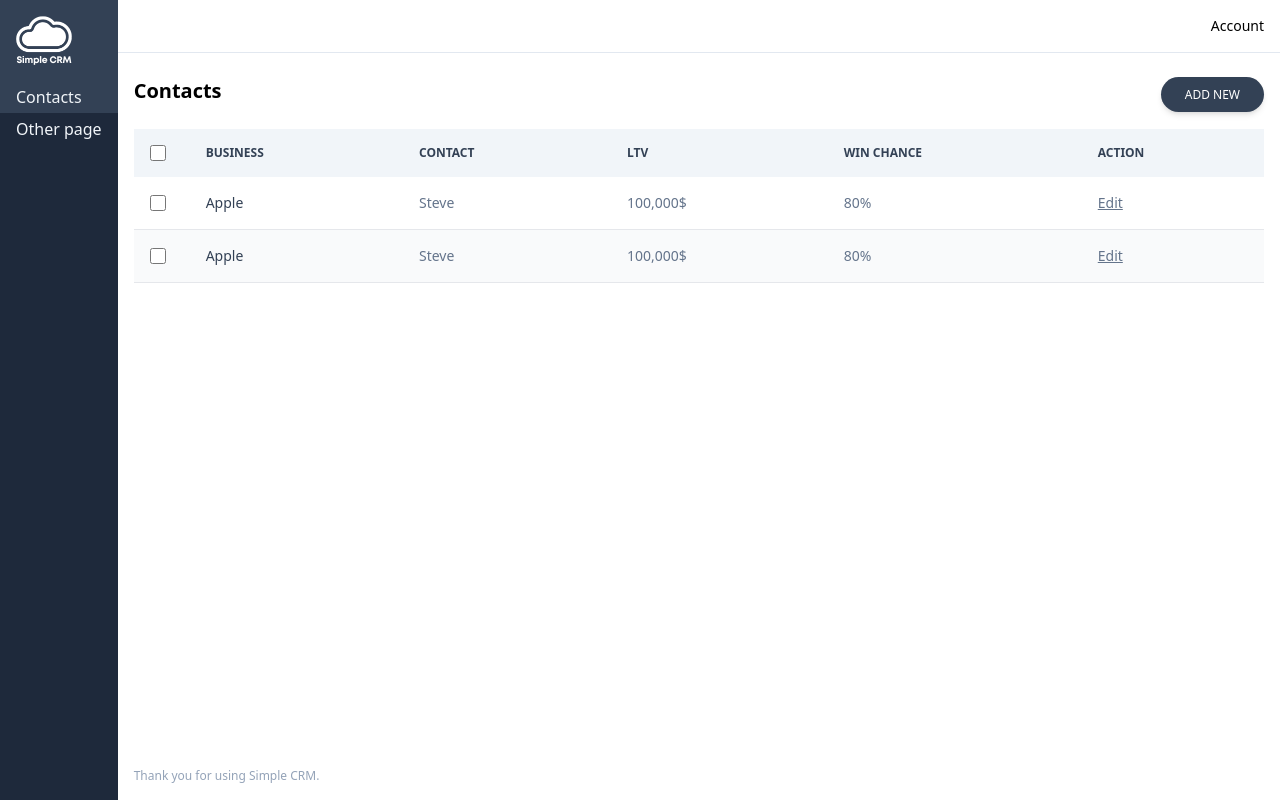
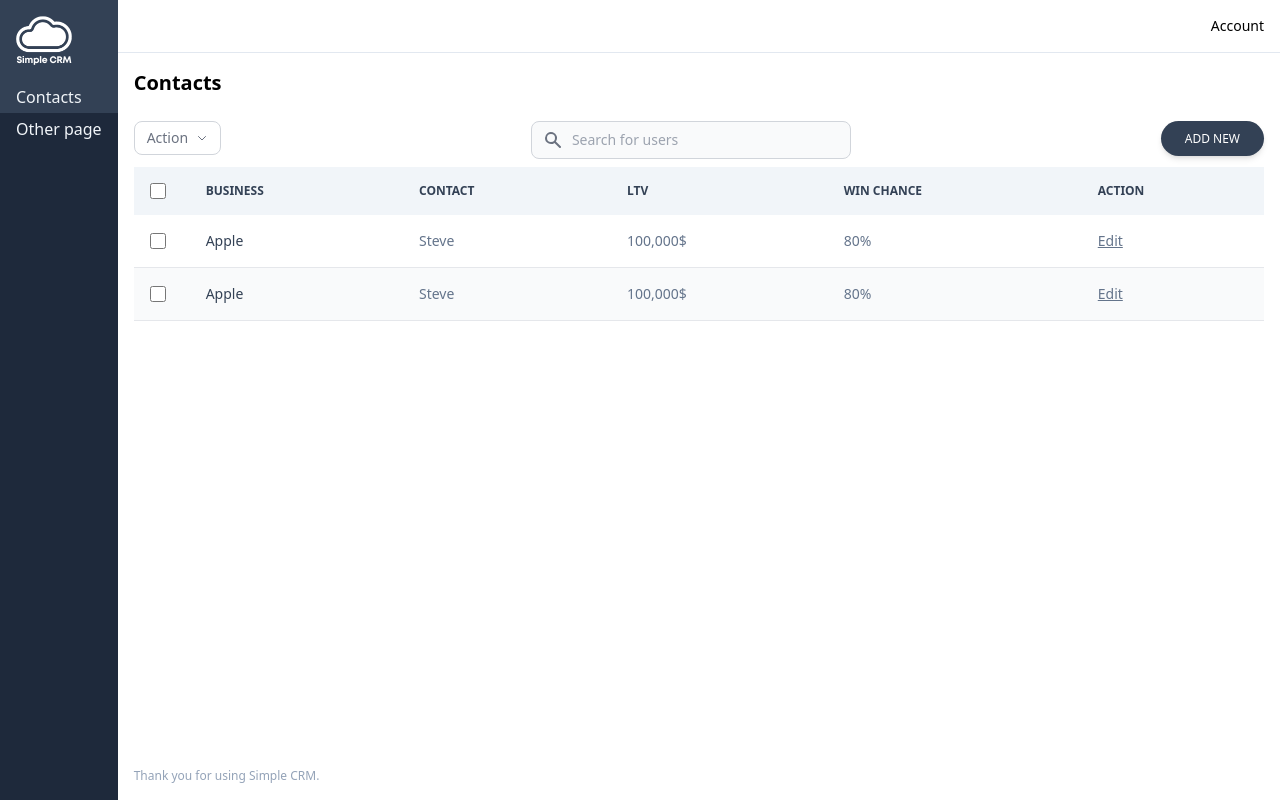
Before and after one commit to robertableson/crm, a Next.js app: page / in a window 1280 px wide. Built offline with nearby package versions, Linux system fonts and the light colour scheme.

Commit message:
Added base search input and dropdown action

```diff
--- a/components/ContactsList/ContactsList.js
+++ b/components/ContactsList/ContactsList.js
@@ -1,11 +1,45 @@
 function ContactsList() {
   return(
     <div className="p-4">
+        <h1 className="text-xl font-semibold pb-4">Contacts</h1>
+
       <div class="flex space-x-2 justify-between py-2">
-        <h1 className="text-xl font-semibold pb-4">Contacts</h1>
+        <div>
+            <button id="dropdownActionButton" data-dropdown-toggle="dropdownAction" class="inline-flex items-center text-gray-500 bg-white border border-gray-300 focus:outline-none hover:bg-gray-100 focus:ring-4 focus:ring-gray-200 font-medium rounded-lg text-sm px-3 py-1.5 dark:bg-gray-800 dark:text-gray-400 dark:border-gray-600 dark:hover:bg-gray-700 dark:hover:border-gray-600 dark:focus:ring-gray-700" type="button">
+                <span class="sr-only">Action button</span>
+                Action
+                <svg class="ml-2 w-3 h-3" aria-hidden="true" fill="none" stroke="currentColor" viewBox="0 0 24 24" xmlns="http://www.w3.org/2000/svg"><path stroke-linecap="round" stroke-linejoin="round" stroke-width="2" d="M19 9l-7 7-7-7"></path></svg>
+            </button>
+            <div id="dropdownAction" class="hidden z-10 w-44 bg-white rounded divide-y divide-gray-100 shadow dark:bg-gray-700 dark:divide-gray-600">
+                <ul class="py-1 text-sm text-gray-700 dark:text-gray-200" aria-labelledby="dropdownActionButton">
+                    <li>
+                        <a href="#" class="block py-2 px-4 hover:bg-gray-100 dark:hover:bg-gray-600 dark:hover:text-white">Reward</a>
+                    </li>
+                    <li>
+                        <a href="#" class="block py-2 px-4 hover:bg-gray-100 dark:hover:bg-gray-600 dark:hover:text-white">Promote</a>
+                    </li>
+                    <li>
+                        <a href="#" class="block py-2 px-4 hover:bg-gray-100 dark:hover:bg-gray-600 dark:hover:text-white">Activate account</a>
+                    </li>
+                </ul>
+                <div class="py-1">
+                    <a href="#" class="block py-2 px-4 text-sm text-gray-700 hover:bg-gray-100 dark:hover:bg-gray-600 dark:text-gray-200 dark:hover:text-white">Delete User</a>
+                </div>
+            </div>
+        </div>
+
+        <label for="table-search" class="sr-only">Search</label>
+        <div class="relative">
+            <div class="flex absolute inset-y-0 left-0 items-center pl-3 pointer-events-none">
+                <svg class="w-5 h-5 text-gray-500 dark:text-gray-400" aria-hidden="true" fill="currentColor" viewBox="0 0 20 20" xmlns="http://www.w3.org/2000/svg"><path fill-rule="evenodd" d="M8 4a4 4 0 100 8 4 4 0 000-8zM2 8a6 6 0 1110.89 3.476l4.817 4.817a1 1 0 01-1.414 1.414l-4.816-4.816A6 6 0 012 8z" clip-rule="evenodd"></path></svg>
+            </div>
+            <input type="text" id="table-search-users" class="block p-2 pl-10 w-80 text-sm text-gray-900 bg-gray-50 rounded-lg border border-gray-300 focus:ring-blue-500 focus:border-blue-500 dark:bg-gray-700 dark:border-gray-600 dark:placeholder-gray-400 dark:text-white dark:focus:ring-blue-500 dark:focus:border-blue-500" placeholder="Search for users"/>
+        </div>
+
         <div>
           <button type="button" class="inline-block px-6 py-2.5 bg-slate-700 text-white font-medium text-xs leading-tight uppercase rounded-full shadow-md hover:bg-slate-800 hover:shadow-lg focus:bg-slate-800 focus:shadow-lg focus:outline-none focus:ring-0 active:bg-slate-900 active:shadow-lg transition duration-150 ease-in-out">Add new</button>
         </div>
+
       </div>
 
         <div class="overflow-x-auto relative">
```
